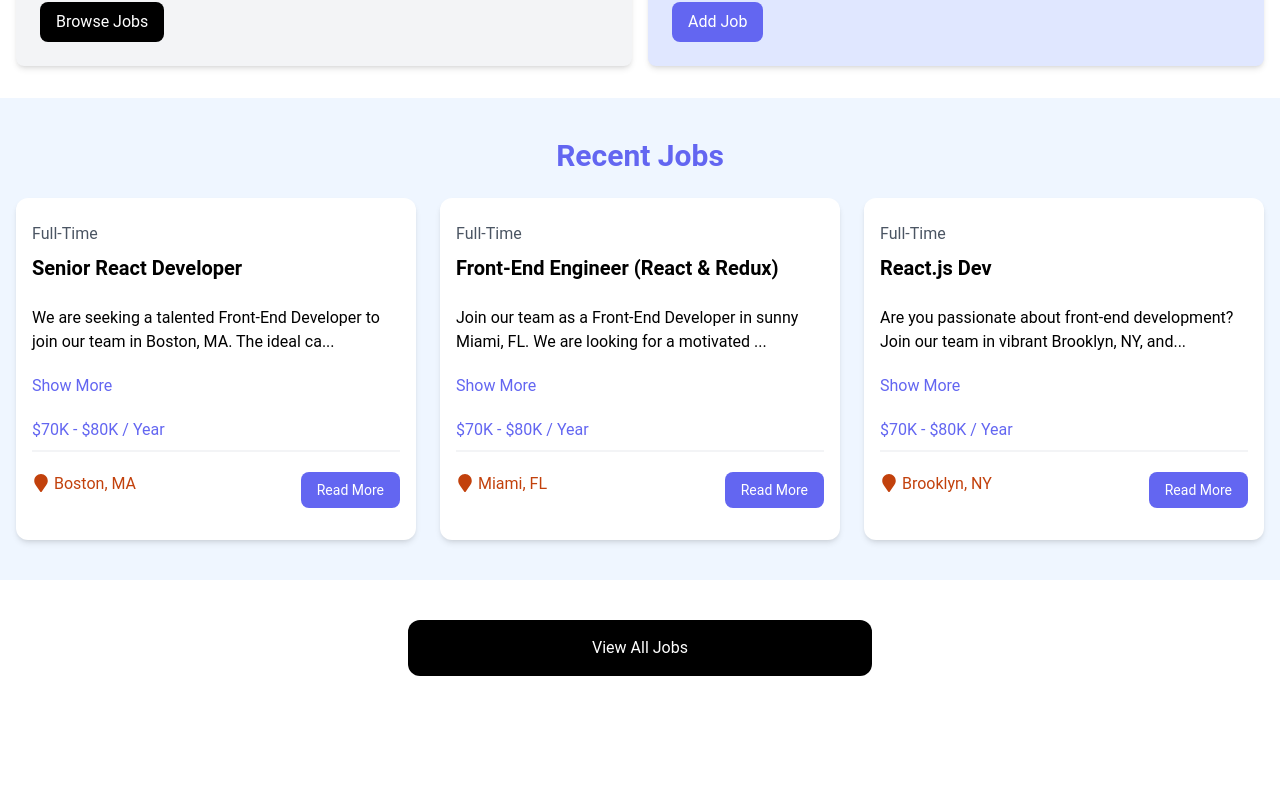
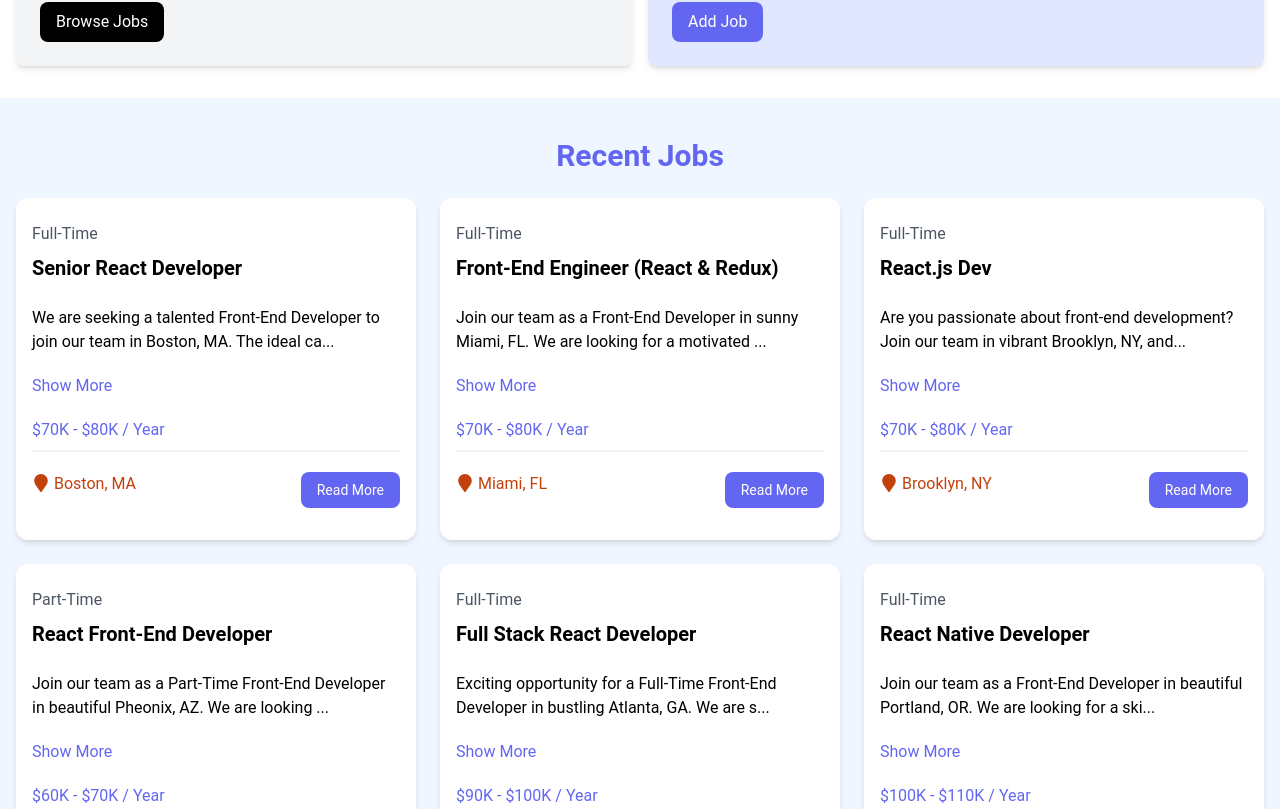
Before and after one commit to Tarif24/Job_Listing_Website_React, a React (Vite) app: page / in a window 1280 px wide. Shown: the part 511-1320 px from the top of the page. Before the commit the page ends 1227 px from the top, so only its background shows below. Built offline with nearby package versions, Linux system fonts and the light colour scheme; data requests are answered from the project's data file.

Commit message:
Getting the job listings from an api and added a spinner when fetching from the api

```diff
--- a/src/components/JobListings.jsx
+++ b/src/components/JobListings.jsx
@@ -1,10 +1,26 @@
-import React from "react";
-import jobs from "../jobs.json";
+import React, { useState, useEffect } from "react";
+import Spinner from "./Spinner";
 import JobListing from "./JobListing";
 
-const JobListings = ({isHome = false}) => {
+const JobListings = ({ isHome = false }) => {
+    const [jobs, setJobs] = useState([]);
+    const [loading, setLoading] = useState(true);
 
-    const jobListings = isHome ? jobs.slice(0, 3) : jobs;
+    useEffect(() => {
+        const fetchJobs = async () => {
+            try {
+                const res = await fetch("http://localhost:3001/jobs");
+                const data = await res.json();
+                setJobs(data);
+            } catch (error) {
+                console.error("Error fetching data", error);
+            } finally {
+                setLoading(false);
+            }
+        };
+
+        fetchJobs();
+    }, []);
 
     return (
         <section className="bg-blue-50 px-4 py-10">
@@ -12,11 +28,15 @@
                 <h2 className="text-3xl font-bold text-indigo-500 mb-6 text-center">
                     {isHome ? "Recent Jobs" : "Browse Jobs"}
                 </h2>
-                <div className="grid grid-cols-1 md:grid-cols-3 gap-6">
-                    {jobListings.map((job) => (
-                        <JobListing key={job.id} job={job} />
-                    ))}
-                </div>
+                {loading ? (
+                    <Spinner loading={loading} />
+                ) : (
+                    <div className="grid grid-cols-1 md:grid-cols-3 gap-6">
+                        {jobs.map((job) => (
+                            <JobListing key={job.id} job={job} />
+                        ))}
+                    </div>
+                )}
             </div>
         </section>
     );
--- /dev/null
+++ b/src/components/Spinner.jsx
@@ -0,0 +1,20 @@
+import React from 'react'
+import ClipLoader from 'react-spinners/ClipLoader'
+
+const override = {
+    display: 'block',
+    margin: '100px auto',
+}
+
+const Spinner = ({loading}) => {
+  return (
+    <ClipLoader
+        color="#4338ca"
+        loading={loading}
+        cssOverride={override}
+        size={150}
+    />
+  )
+}
+
+export default Spinner
--- a/src/jobs.json
+++ b/src/jobs.json
@@ -1,4 +1,5 @@
-[
+{
+    "jobs":[
     {
         "id": "1",
         "title": "Senior React Developer",
@@ -84,3 +85,4 @@
         }
     }
 ]
+}
```
Also changed, not shown: package.json (+5 -2 lines), 1 other file (tests, documents, lock files or other folders).
